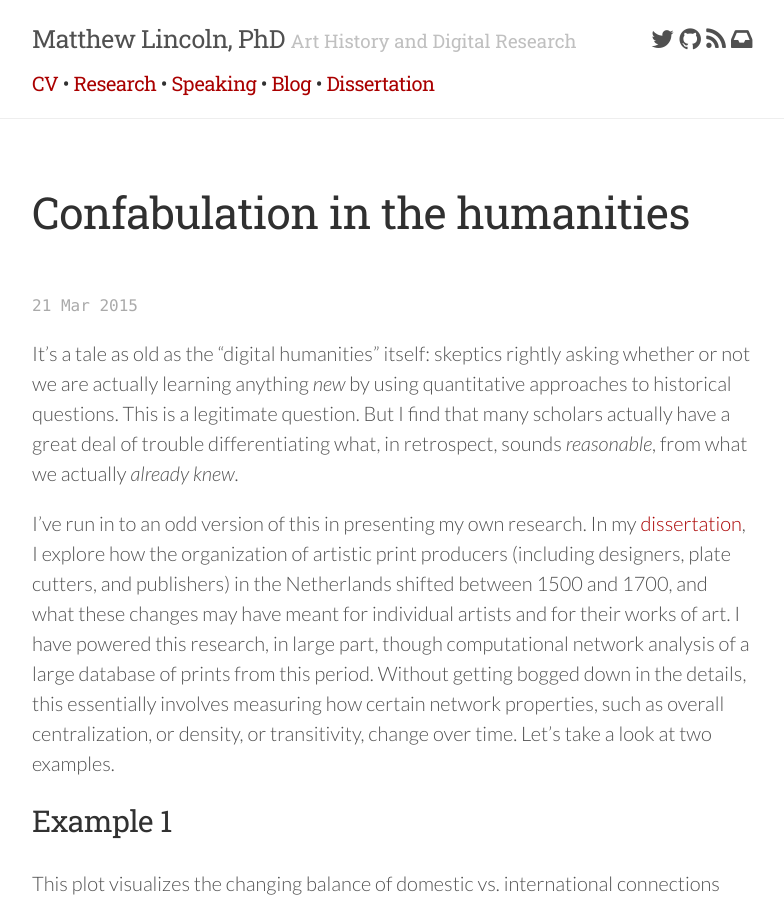
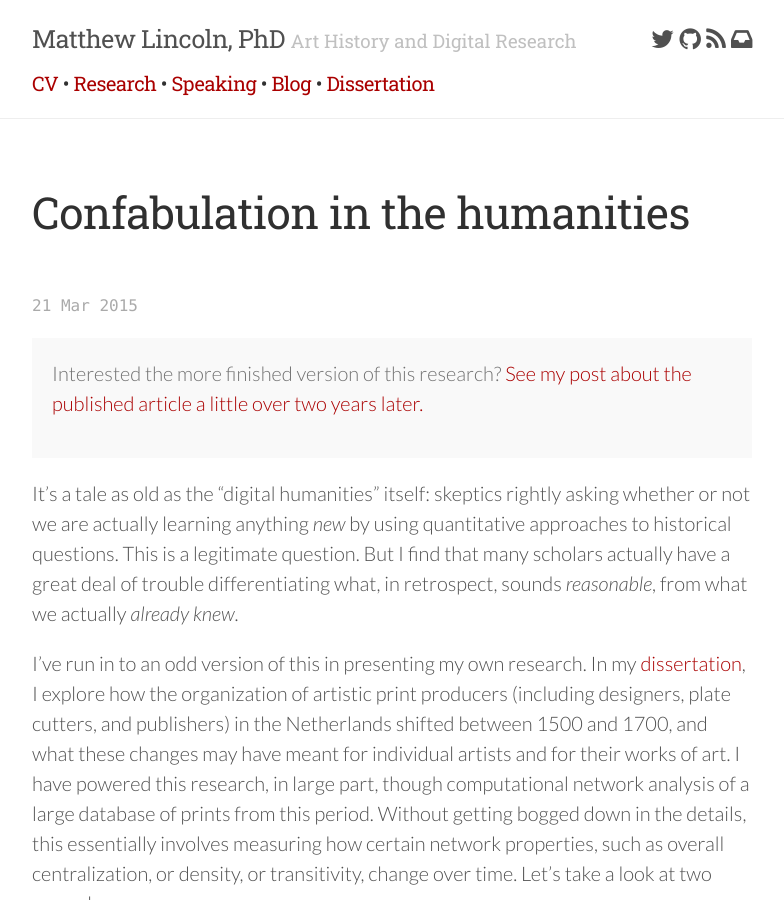
Before and after one commit to mdlincoln/mdlincoln.github.io, a Jekyll site: the page built from _posts/2015-03-21-confabulation-in-the-humanities.md, in a window 1280 px wide and 900 px high. Shown: the whole window, without its empty margins (248-1032 px from the left). Built offline with Jekyll 4.4.1, drawn with Linux system fonts in a browser that asks for light colours; nearby versions of some CDN libraries.

Commit message:
artl@s bulletin post

```diff
--- a/_posts/2015-03-21-confabulation-in-the-humanities.md
+++ b/_posts/2015-03-21-confabulation-in-the-humanities.md
@@ -7,6 +7,8 @@ tags:
 - Digital Humanities
 - Network Analysis
 - Humanities
+aside: |
+  Interested the more finished version of this research? [See my post about the published article a little over two years later.](/2017/11/29/continuity-and-disruption-in-european-networks-of-print-production.html)
 ---
 
 It's a tale as old as the "digital humanities" itself: skeptics rightly asking whether or not we are actually learning anything *new* by using quantitative approaches to historical questions.
```
Also changed, not shown: _posts/2017-11-29-continuity-and-disruption-in-european-networks-of-print-production.md (added, +17 -0 lines), dissertation.md (+1 -0 lines).
